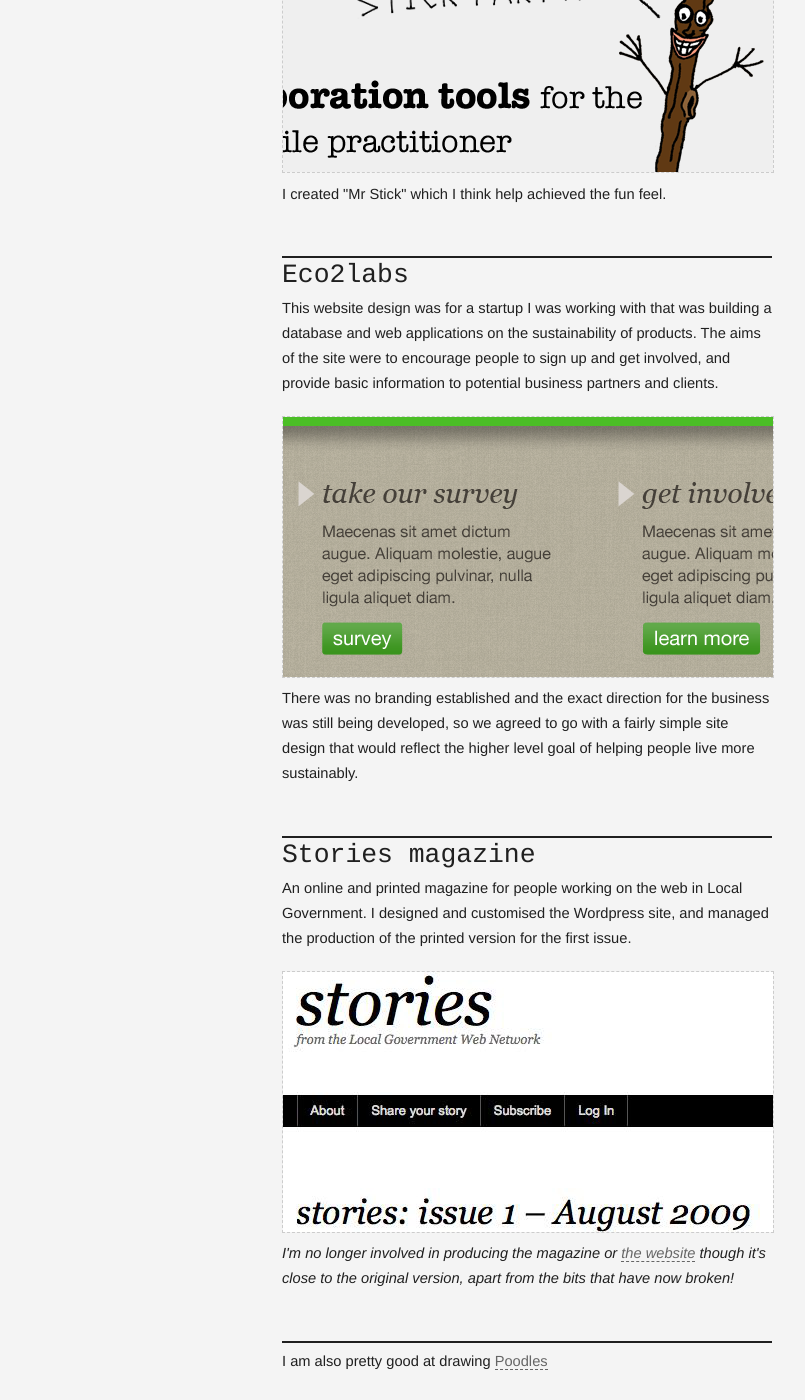
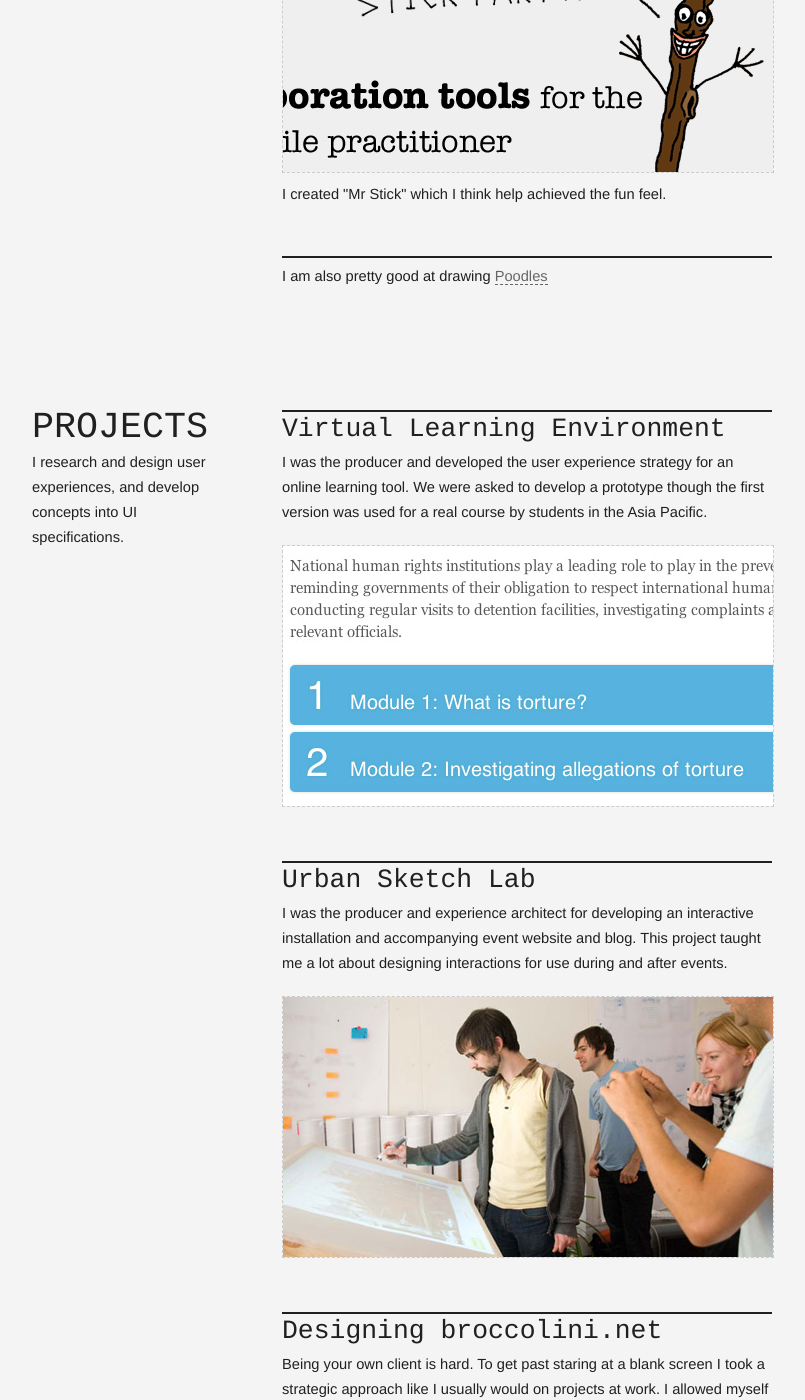
Before and after one commit to natutulak79/broccolini.github.com, a Jekyll site: the page built from index.html, in a window 1280 px wide and 1400 px high, scrolled down 1233 px. Shown: the whole window, without its empty margins (233-1038 px from the left). Built offline with Jekyll 4.4.1, drawn with Linux system fonts in a browser that asks for light colours; Markdown is read by kramdown in place of the engine named in the settings.

Commit message:
removed some design examples

```diff
--- a/index.html
+++ b/index.html
@@ -35,20 +35,6 @@
               <a class="img" href="/images/portfolio/stickparty.png"><img src="/images/portfolio/stickparty-thumb.png"></a>
               <p>I created "Mr Stick" which I think help achieved the fun feel.</p>
               </li>
-
-            <li>
-              <h2>Eco2labs</h2>
-              <p>This website design was for a startup I was working with that was building a database and web applications on the sustainability of products. The aims of the site were to encourage people to sign up and get involved, and provide basic information to potential business partners and clients.</p>
-              <a class="img" href="/images/portfolio/eco2labs.png"><img src="/images/portfolio/eco2labs-thumb.png"></a>
-              <p>There was no branding established and the exact direction for the business was still being developed, so we agreed to go with a fairly simple site design that would reflect the higher level goal of helping people live more sustainably.</p>
-              </li>
-
-              <li>
-                <h2>Stories magazine</h2>
-                <p>An online and printed magazine for people working on the web in Local Government. I designed and customised the Wordpress site, and managed the production of the printed version for the first issue.</p>
-                <a class="img" href="/images/portfolio/stories.jpg"><img src="/images/portfolio/stories-thumb.png"></a>
-                <p><em>I'm no longer involved in producing the magazine or <a href="http://stories.lgwebnetwork.org/2009/09/stories-issue-1-august-2009/">the website</a> though it's close to the original version, apart from the bits that have now broken!</em></p>
-                </li>
               <li class="last">
                 <p>I am also pretty good at drawing <a href="http://www.flickr.com/photos/broccolini/sets/72157626315012025/">Poodles</a></p>
                 </li>
```
